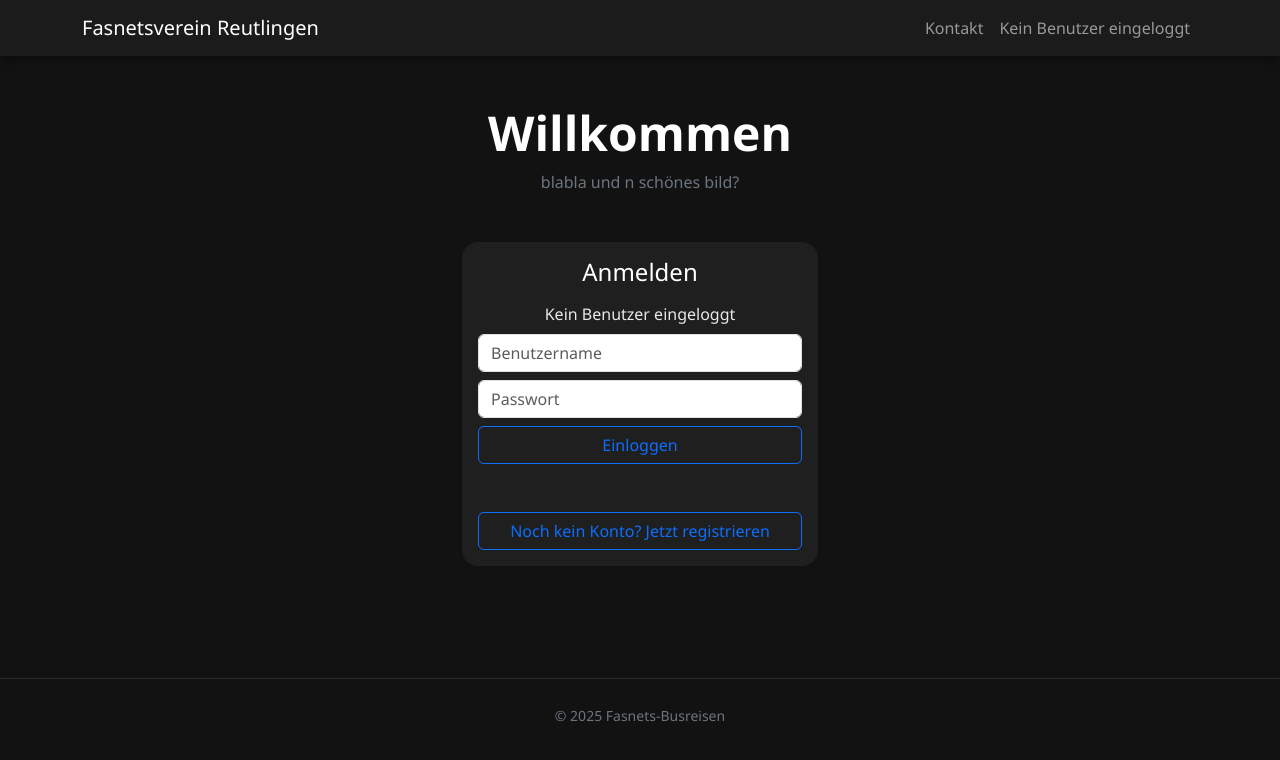
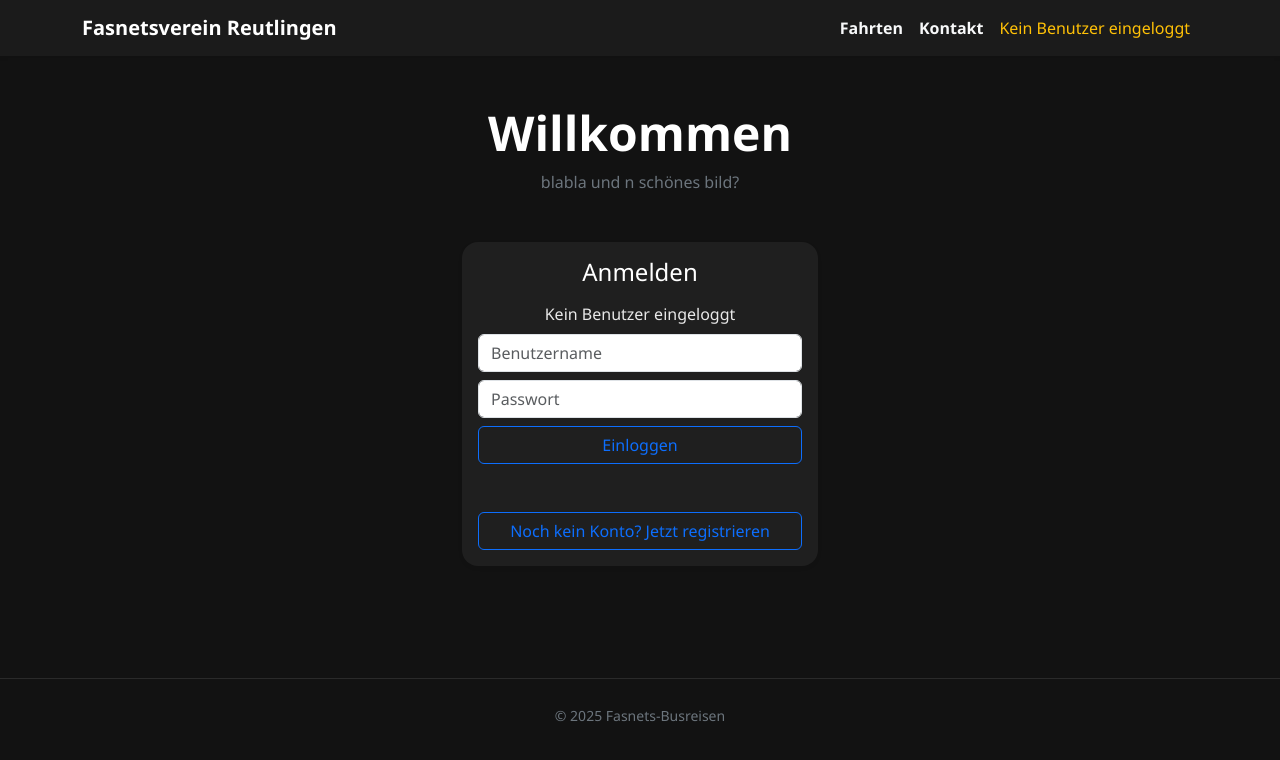
Before and after one commit to xamsemi/Advanced-Programing, a plain HTML site: page frontend/public/index.html in a window 1280 px wide. Drawn offline with nearby package versions, Linux system fonts and the light colour scheme; no server answers.

Commit message:
navbar etwas angepasst

```diff
--- a/frontend/public/partials/navbar.html
+++ b/frontend/public/partials/navbar.html
@@ -1,15 +1,31 @@
-<nav class="navbar navbar-expand-lg navbar-dark bg-dark">
+<nav class="navbar navbar-expand-lg navbar-dark bg-dark shadow-sm">
   <div class="container">
-    <a class="navbar-brand" href="fahrten.html">Fasnetsverein Reutlingen</a>
+    <!-- Logo / Brand -->
+    <a class="navbar-brand fw-bold" href="fahrten.html">
+      Fasnetsverein Reutlingen
+    </a>
+
+    <!-- Toggler für Mobile -->
     <button class="navbar-toggler" type="button" data-bs-toggle="collapse" data-bs-target="#navbarNav"
             aria-controls="navbarNav" aria-expanded="false" aria-label="Toggle navigation">
       <span class="navbar-toggler-icon"></span>
     </button>
+
+    <!-- Navbar Items -->
     <div class="collapse navbar-collapse" id="navbarNav">
       <ul class="navbar-nav ms-auto align-items-center">
-        <li class="nav-item"><a class="nav-link" href="kontakt.html">Kontakt</a></li>
-        <li id="userInfo" class="nav-link">Kein Benutzer eingeloggt</li>
-        <li id="logoutBtn" class="nav-link" style="display:none;">Logout</li>
+        <li class="nav-item">
+          <a class="nav-link text-light fw-semibold" href="fahrten.html">Fahrten</a>
+        </li>
+        <li class="nav-item">
+          <a class="nav-link text-light fw-semibold" href="kontakt.html">Kontakt</a>
+        </li>
+        <li class="nav-item">
+          <span id="userInfo" class="nav-link text-warning">Kein Benutzer eingeloggt</span>
+        </li>
+        <li class="nav-item">
+          <button id="logoutBtn" class="btn btn-outline-warning btn-sm" style="display:none;">Logout</button>
+        </li>
       </ul>
     </div>
   </div>
```
